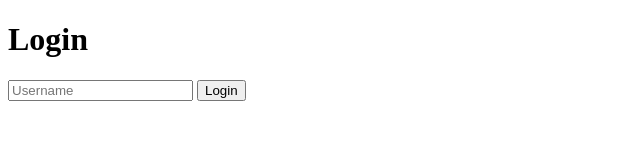
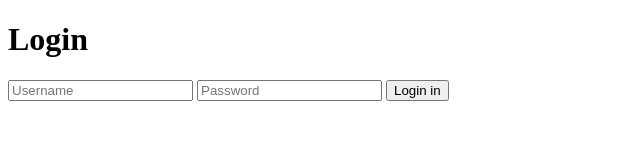
Before and after one commit to cyrillehopecabahit8356/quickserve-demo2, a plain HTML site: page login.html in a window 1280 px wide. Shown: the whole page, without its empty margins (0-640 px from the left). Drawn offline with Linux system fonts and the light colour scheme.

Commit message:
Update login page

```diff
--- a/login.html
+++ b/login.html
@@ -5,7 +5,8 @@
   <h1>Login</h1>
   <form>
     <input type="text" placeholder="Username">
-    <button>Login</button>
+    <input type="password" placeholder="Password">
+    <button>Login in</button>
   </form>
 </body>
 </html>
```
